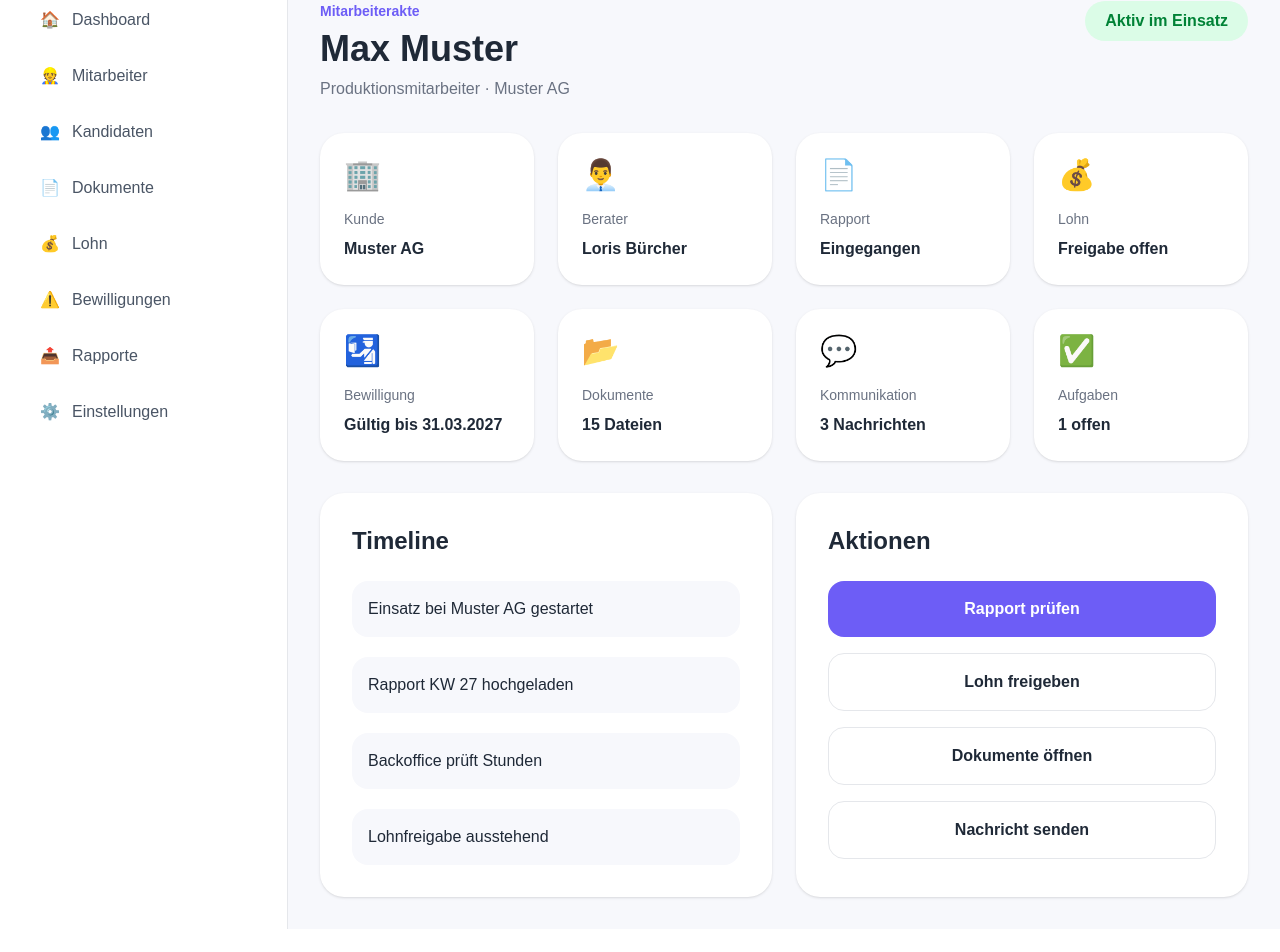
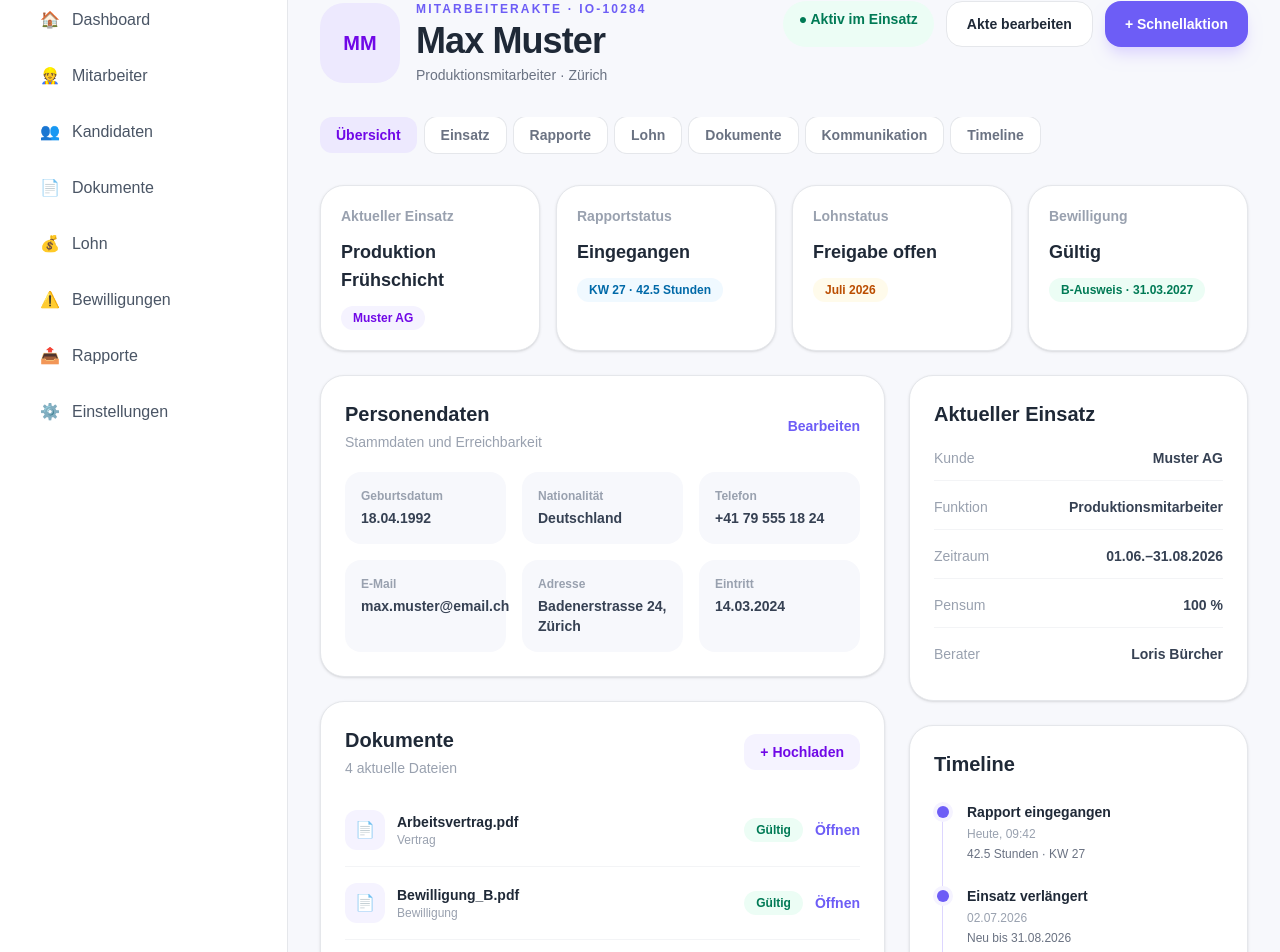
Before and after one commit to lorisbuercher-png/webapp-impuls, a Next.js app in the folder impuls-portal/: page /admin/mitarbeiterakte in a window 1280 px wide. Shown: the part 120-1072 px from the top of the page. Before the commit the page ends 1049 px from the top, so only its background shows below. Built offline with nearby package versions, Linux system fonts and the light colour scheme.

Commit message:
Improve employee record

```diff
--- a/impuls-portal/app/admin/mitarbeiterakte/page.tsx
+++ b/impuls-portal/app/admin/mitarbeiterakte/page.tsx
@@ -1,74 +1,91 @@
 import AdminLayout from "../../../components/AdminLayout";
+
+const facts = [
+  ["Aktueller Einsatz", "Produktion Frühschicht", "Muster AG", "bg-violet-50 text-violet-700"],
+  ["Rapportstatus", "Eingegangen", "KW 27 · 42.5 Stunden", "bg-sky-50 text-sky-700"],
+  ["Lohnstatus", "Freigabe offen", "Juli 2026", "bg-amber-50 text-amber-700"],
+  ["Bewilligung", "Gültig", "B-Ausweis · 31.03.2027", "bg-emerald-50 text-emerald-700"],
+];
+
+const documents = [
+  ["Arbeitsvertrag.pdf", "Vertrag", "Gültig"],
+  ["Bewilligung_B.pdf", "Bewilligung", "Gültig"],
+  ["Lebenslauf.pdf", "Bewerbung", "Aktuell"],
+  ["Rapport_KW27.pdf", "Rapport", "Zu prüfen"],
+];
+
+const messages = [
+  ["WhatsApp", "Rapport für KW 27 gesendet.", "Heute, 09:42", "bg-emerald-50 text-emerald-700"],
+  ["Telefon", "Einsatzverlängerung bis Ende August besprochen.", "Gestern, 15:20", "bg-sky-50 text-sky-700"],
+  ["E-Mail", "Neue Schichtzeiten bestätigt.", "30.06.2026", "bg-violet-50 text-violet-700"],
+];
+
+const timeline = [
+  ["Rapport eingegangen", "Heute, 09:42", "42.5 Stunden · KW 27"],
+  ["Einsatz verlängert", "02.07.2026", "Neu bis 31.08.2026"],
+  ["Lohn Juni ausbezahlt", "28.06.2026", "CHF 5’120.40"],
+  ["Bewilligung geprüft", "14.06.2026", "B-Ausweis gültig"],
+];
 
 export default function Mitarbeiterakte() {
   return (
     <AdminLayout>
-      <div className="flex items-start justify-between">
-        <div>
-          <p className="text-sm font-semibold text-[#6D5DF6]">Mitarbeiterakte</p>
-          <h1 className="mt-2 text-4xl font-bold">Max Muster</h1>
-          <p className="mt-2 text-gray-500">Produktionsmitarbeiter · Muster AG</p>
+      <div className="flex flex-col gap-5 xl:flex-row xl:items-start xl:justify-between">
+        <div className="flex items-center gap-4">
+          <span className="grid h-20 w-20 place-items-center rounded-3xl bg-violet-100 text-xl font-black text-violet-700">MM</span>
+          <div>
+            <p className="text-xs font-bold uppercase tracking-[0.18em] text-[#6D5DF6]">Mitarbeiterakte · IO-10284</p>
+            <h1 className="mt-1 text-3xl font-black tracking-tight md:text-4xl">Max Muster</h1>
+            <p className="mt-1 text-sm text-gray-500">Produktionsmitarbeiter · Zürich</p>
+          </div>
+        </div>
+        <div className="flex flex-wrap gap-3">
+          <span className="rounded-full bg-emerald-50 px-4 py-2 text-sm font-bold text-emerald-700">● Aktiv im Einsatz</span>
+          <button className="rounded-2xl border border-gray-200 bg-white px-5 py-3 text-sm font-bold">Akte bearbeiten</button>
+          <button className="rounded-2xl bg-[#6D5DF6] px-5 py-3 text-sm font-bold text-white shadow-lg shadow-violet-200">+ Schnellaktion</button>
+        </div>
+      </div>
+
+      <nav className="mt-8 flex gap-2 overflow-x-auto pb-2">
+        {["Übersicht", "Einsatz", "Rapporte", "Lohn", "Dokumente", "Kommunikation", "Timeline"].map((item, index) => <button key={item} className={`whitespace-nowrap rounded-xl px-4 py-2 text-sm font-semibold ${index === 0 ? "bg-violet-100 text-violet-700" : "bg-white text-gray-500 ring-1 ring-gray-200"}`}>{item}</button>)}
+      </nav>
+
+      <section className="mt-6 grid gap-4 sm:grid-cols-2 xl:grid-cols-4">
+        {facts.map(([label, value, note, tone]) => <div key={label} className="rounded-3xl border border-gray-200 bg-white p-5 shadow-sm"><p className="text-sm font-semibold text-gray-400">{label}</p><p className="mt-3 text-lg font-bold">{value}</p><span className={`mt-3 inline-flex rounded-full px-3 py-1 text-xs font-bold ${tone}`}>{note}</span></div>)}
+      </section>
+
+      <div className="mt-6 grid gap-6 xl:grid-cols-[1.25fr_0.75fr]">
+        <div className="space-y-6">
+          <section className="rounded-3xl border border-gray-200 bg-white p-6 shadow-sm">
+            <div className="flex items-center justify-between"><div><h2 className="text-xl font-bold">Personendaten</h2><p className="mt-1 text-sm text-gray-400">Stammdaten und Erreichbarkeit</p></div><button className="text-sm font-bold text-[#6D5DF6]">Bearbeiten</button></div>
+            <div className="mt-5 grid gap-4 sm:grid-cols-2 lg:grid-cols-3">{[["Geburtsdatum", "18.04.1992"], ["Nationalität", "Deutschland"], ["Telefon", "+41 79 555 18 24"], ["E-Mail", "max.muster@email.ch"], ["Adresse", "Badenerstrasse 24, Zürich"], ["Eintritt", "14.03.2024"]].map(([label, value]) => <div key={label} className="rounded-2xl bg-[#F7F8FC] p-4"><p className="text-xs font-semibold text-gray-400">{label}</p><p className="mt-1 text-sm font-bold text-gray-700">{value}</p></div>)}</div>
+          </section>
+
+          <section className="rounded-3xl border border-gray-200 bg-white p-6 shadow-sm">
+            <div className="flex items-center justify-between"><div><h2 className="text-xl font-bold">Dokumente</h2><p className="mt-1 text-sm text-gray-400">4 aktuelle Dateien</p></div><button className="rounded-xl bg-violet-50 px-4 py-2 text-sm font-bold text-violet-700">+ Hochladen</button></div>
+            <div className="mt-4 divide-y divide-gray-100">{documents.map(([name, type, status]) => <div key={name} className="flex items-center gap-3 py-4"><span className="grid h-10 w-10 place-items-center rounded-xl bg-violet-50">📄</span><div className="min-w-0 flex-1"><p className="truncate text-sm font-bold">{name}</p><p className="text-xs text-gray-400">{type}</p></div><span className={`rounded-full px-3 py-1 text-xs font-bold ${status === "Zu prüfen" ? "bg-amber-50 text-amber-700" : "bg-emerald-50 text-emerald-700"}`}>{status}</span><button className="text-sm font-bold text-[#6D5DF6]">Öffnen</button></div>)}</div>
+          </section>
+
+          <section className="rounded-3xl border border-gray-200 bg-white p-6 shadow-sm">
+            <div className="flex items-center justify-between"><div><h2 className="text-xl font-bold">Kommunikation</h2><p className="mt-1 text-sm text-gray-400">Personen- und einsatzbezogener Verlauf</p></div><button className="rounded-xl bg-[#6D5DF6] px-4 py-2 text-sm font-bold text-white">Eintrag erfassen</button></div>
+            <div className="mt-5 space-y-4">{messages.map(([source, text, date, tone]) => <div key={text} className="flex gap-4 rounded-2xl border border-gray-100 p-4"><span className={`h-fit rounded-full px-3 py-1 text-xs font-bold ${tone}`}>{source}</span><div className="flex-1"><p className="text-sm font-semibold text-gray-700">{text}</p><p className="mt-1 text-xs text-gray-400">{date} · Bezug: Einsatz Muster AG</p></div></div>)}</div>
+          </section>
         </div>
 
-        <span className="rounded-full bg-green-100 px-5 py-2 font-semibold text-green-700">
-          Aktiv im Einsatz
-        </span>
-      </div>
+        <div className="space-y-6">
+          <section className="rounded-3xl border border-gray-200 bg-white p-6 shadow-sm">
+            <h2 className="text-xl font-bold">Aktueller Einsatz</h2>
+            <div className="mt-5 space-y-4">{[["Kunde", "Muster AG"], ["Funktion", "Produktionsmitarbeiter"], ["Zeitraum", "01.06.–31.08.2026"], ["Pensum", "100 %"], ["Berater", "Loris Bürcher"]].map(([label, value]) => <div key={label} className="flex justify-between gap-4 border-b border-gray-100 pb-3 text-sm last:border-0"><span className="text-gray-400">{label}</span><strong className="text-right text-gray-700">{value}</strong></div>)}</div>
+          </section>
 
-      <div className="mt-8 grid gap-6 md:grid-cols-4">
-        {[
-          ["🏢", "Kunde", "Muster AG"],
-          ["👨‍💼", "Berater", "Loris Bürcher"],
-          ["📄", "Rapport", "Eingegangen"],
-          ["💰", "Lohn", "Freigabe offen"],
-          ["🛂", "Bewilligung", "Gültig bis 31.03.2027"],
-          ["📂", "Dokumente", "15 Dateien"],
-          ["💬", "Kommunikation", "3 Nachrichten"],
-          ["✅", "Aufgaben", "1 offen"],
-        ].map(([icon, title, value]) => (
-          <div key={title} className="rounded-3xl bg-white p-6 shadow-sm">
-            <div className="text-3xl">{icon}</div>
-            <p className="mt-4 text-sm text-gray-500">{title}</p>
-            <h2 className="mt-2 font-bold">{value}</h2>
-          </div>
-        ))}
-      </div>
+          <section className="rounded-3xl border border-gray-200 bg-white p-6 shadow-sm">
+            <h2 className="text-xl font-bold">Timeline</h2>
+            <div className="mt-6">{timeline.map(([title, date, detail]) => <div key={title} className="relative ml-2 border-l border-violet-200 pb-6 pl-6 last:pb-0"><span className="absolute -left-1.5 top-1 h-3 w-3 rounded-full bg-[#6D5DF6] ring-4 ring-violet-50" /><p className="text-sm font-bold">{title}</p><p className="mt-1 text-xs text-gray-400">{date}</p><p className="mt-1 text-xs text-gray-500">{detail}</p></div>)}</div>
+          </section>
 
-      <div className="mt-8 grid gap-6 lg:grid-cols-2">
-        <div className="rounded-3xl bg-white p-8 shadow-sm">
-          <h2 className="text-2xl font-bold">Timeline</h2>
-
-          <div className="mt-6 space-y-5">
-            {[
-              "Einsatz bei Muster AG gestartet",
-              "Rapport KW 27 hochgeladen",
-              "Backoffice prüft Stunden",
-              "Lohnfreigabe ausstehend",
-            ].map((item) => (
-              <div key={item} className="rounded-2xl bg-[#F7F8FC] p-4">
-                {item}
-              </div>
-            ))}
-          </div>
-        </div>
-
-        <div className="rounded-3xl bg-white p-8 shadow-sm">
-          <h2 className="text-2xl font-bold">Aktionen</h2>
-
-          <div className="mt-6 grid gap-4">
-            <button className="rounded-2xl bg-[#6D5DF6] p-4 font-bold text-white">
-              Rapport prüfen
-            </button>
-            <button className="rounded-2xl border border-gray-200 p-4 font-bold">
-              Lohn freigeben
-            </button>
-            <button className="rounded-2xl border border-gray-200 p-4 font-bold">
-              Dokumente öffnen
-            </button>
-            <button className="rounded-2xl border border-gray-200 p-4 font-bold">
-              Nachricht senden
-            </button>
-          </div>
+          <section className="rounded-3xl bg-slate-900 p-6 text-white shadow-sm">
+            <p className="text-xs font-bold uppercase tracking-[0.16em] text-violet-300">Nächster Schritt</p><h2 className="mt-2 text-xl font-bold">Rapport KW 27 prüfen</h2><p className="mt-2 text-sm text-slate-300">Nach der Prüfung kann der Lohn zur Auszahlung freigegeben werden.</p><button className="mt-5 w-full rounded-2xl bg-[#6D5DF6] p-3 text-sm font-bold">Rapport öffnen</button>
+          </section>
         </div>
       </div>
     </AdminLayout>
```
